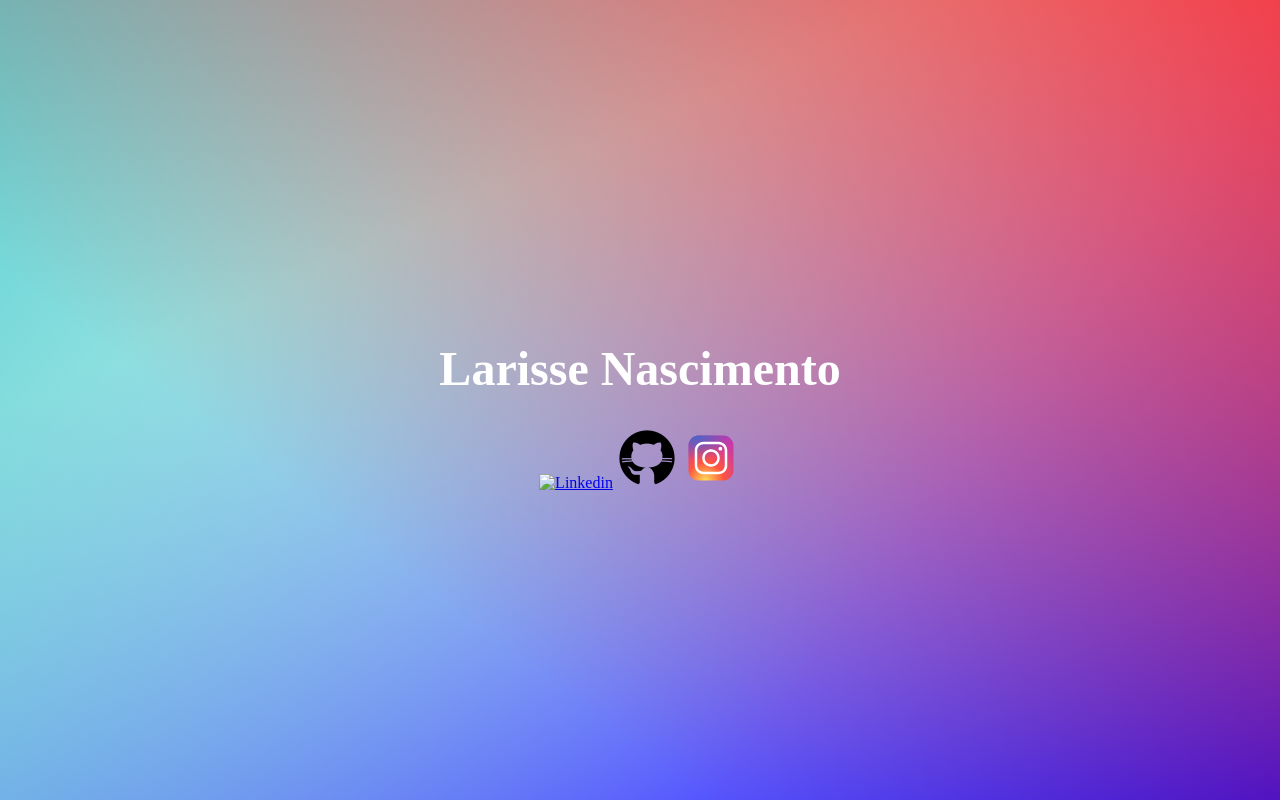
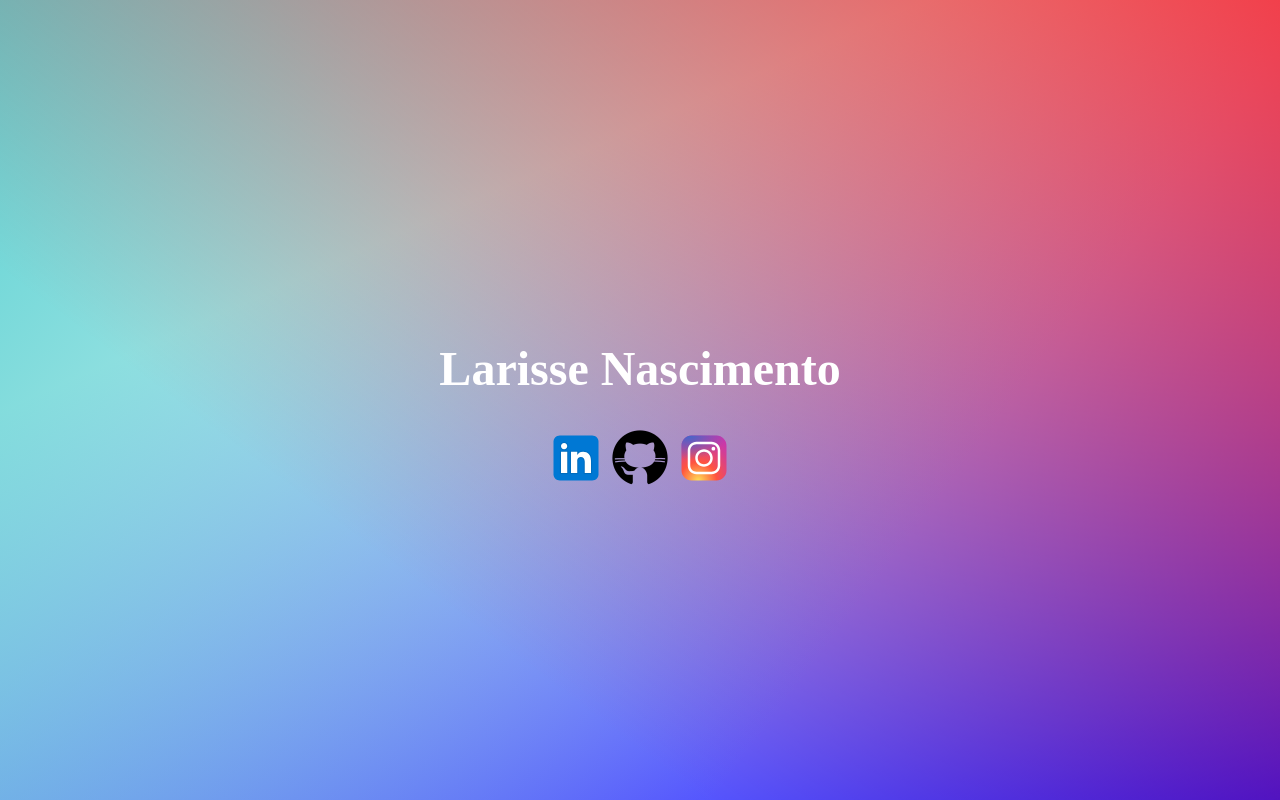
Before and after one commit to llarisse20/larisse20-potfolio, a plain HTML site: page index.html in a window 1280 px wide. Shown: the top 800 px of the page. Drawn offline with Linux system fonts and the light colour scheme; files whose address does not match are found by name.

Commit message:
Update index.html

```diff
--- a/index.html
+++ b/index.html
@@ -17,7 +17,7 @@
 
             <div class="container">
             <div class="rede sociais">
-                <a href="https://www.linkedin.com/in/larisse-nascimento-4a4168210/" target="_blank"><img src="/LARISSE NASCIMENTO/icon/icons8-linkedin.svg" alt="Linkedin"></a>
+                <a href="https://www.linkedin.com/in/larisse-nascimento-4a4168210/" target="_blank"><img src="icons8-linkedin.svg" alt="Linkedin"></a>
                 <a href="https://github.com/llarisse20" target="_blank"><img src="/LARISSE NASCIMENTO/icon/icons8-github-60.png" alt="Github"></a>
                 <a href="https://www.instagram.com/laryssenascimentto/" target="_blank"><img src="/LARISSE NASCIMENTO/icon/icons8-instagram.svg" alt="Instagram"></a>
 
```
